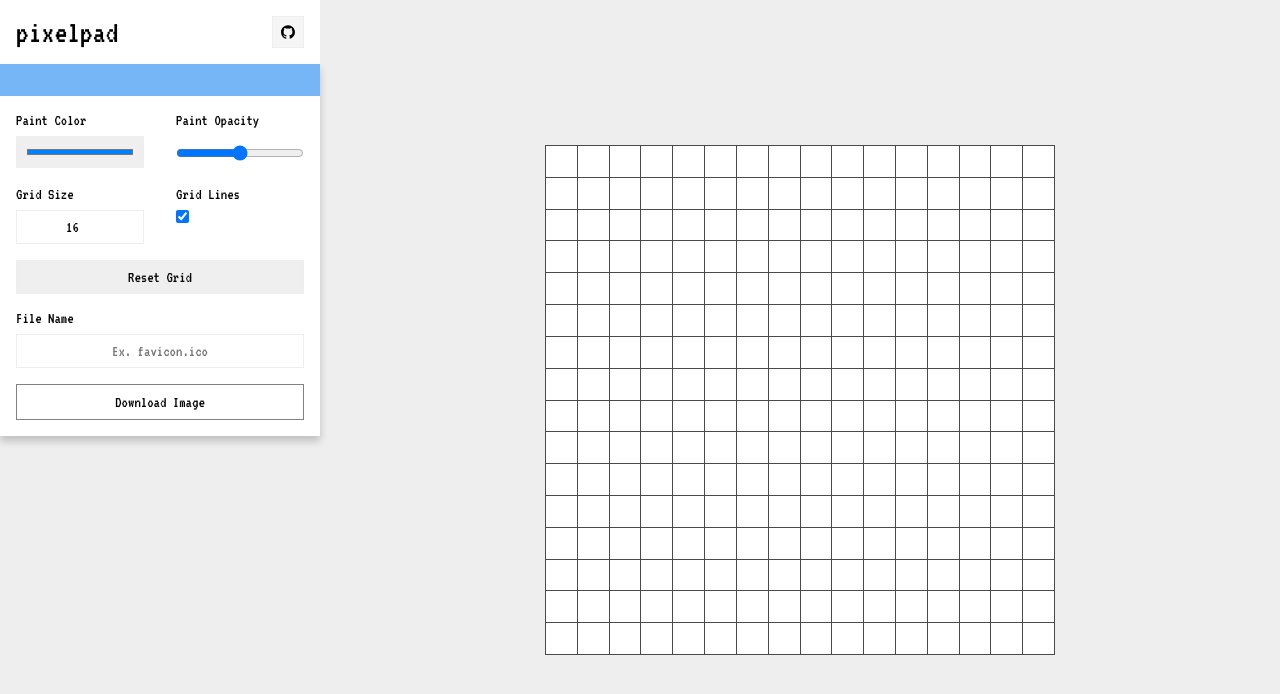
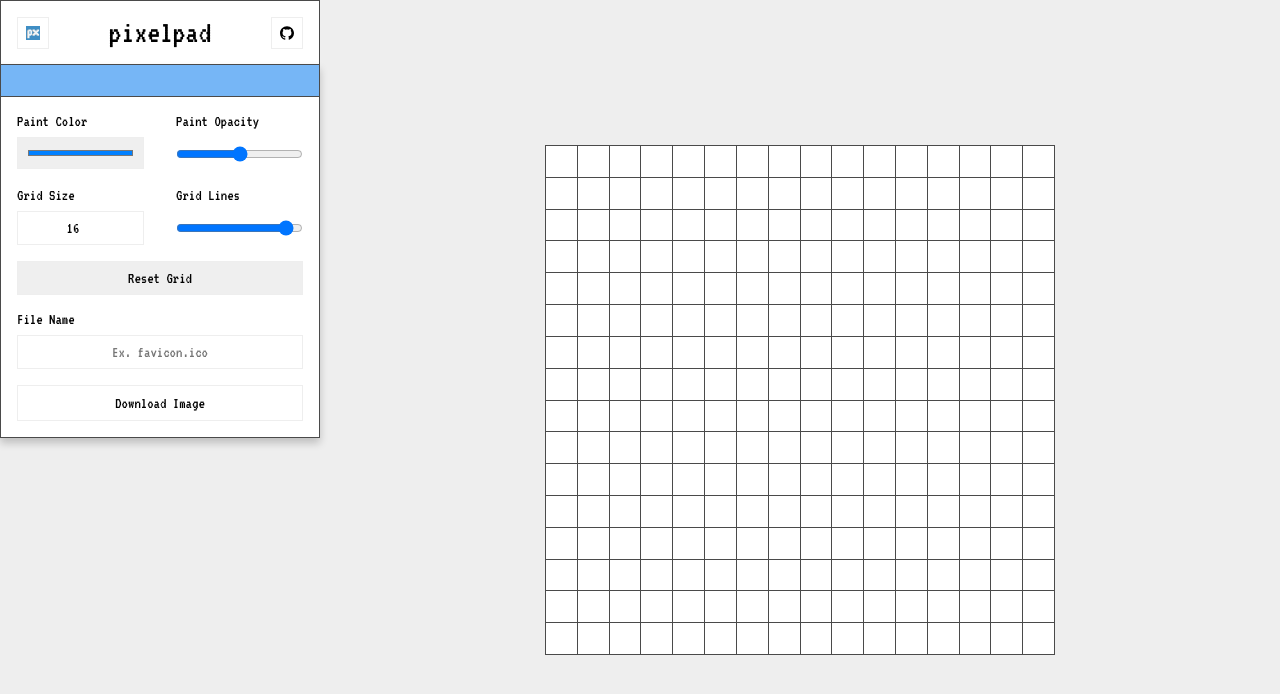
Before and after one commit to mgg9xv/jquery-sketchpad, a website built with webpack: page index.html in a window 1280 px wide. Both pictures are taken after a click on the link "Download Image". Built offline with nearby package versions, Linux system fonts and the light colour scheme.

Commit message:
More style changes

```diff
--- a/index.html
+++ b/index.html
@@ -14,11 +14,15 @@
         <main id="main-container">
             <section id="control-section" class="control-section-visible">
                 <nav id="main-navigation">
+                    <a class="button">
+                        <img id="preview-image" class="svg-icon" src="images/pixelpad-favicon.ico">
+                    </a>
                     <h1 id="main-heading">pixelpad</h1>
                     <a class="button"
                        href="https://github.com/mggwxyz/pixelpad">
                         <img class="svg-icon" src="./images/github-mark.svg">
                     </a>
+
                 </nav>
                 <div id="control-panel">
                     <div class="control-panel-row light-gray">
@@ -34,7 +38,6 @@
                         <div class="row-item-1-2">
                             <label for="paint-opacity-input" class="form-label">Paint Opacity</label>
                             <input id="paint-opacity-input" class="input-block"
-                                aria-describedby="opacity-addon"
                                 type="range"
                                 min="0"
                                 max="100"
@@ -53,16 +56,15 @@
                             />
                         </div>
                         <div class="row-item-1-2">
-                            <div class="checkbox">
-                                <label class="form-label">
-                                    Grid Lines
-                                </label>
-                                <input id="grid-toggle"
-                                       type="checkbox"
-                                       value=""
-                                       checked
-                                />
-                            </div>
+                            <label class="form-label">
+                                Grid Lines
+                            </label>
+                            <input id="grid-toggle" class="input-block"
+                                   type="range"
+                                   min="0"
+                                   max="1"
+                                   value="1"
+                                   step="1">
                         </div>
                     </div>
                     <div class="control-panel-row">
@@ -78,7 +80,7 @@
                         </div>
                     </div>
                     <form class="control-panel-row text-center">
-                        <a id="download-button" class="row-item-only input-block" tabindex="0">Download Image</a>
+                        <a id="download-button" class="row-item-only input-block">Download Image</a>
                     </form>
                 </div>
             </section>
--- a/src/js/index.js
+++ b/src/js/index.js
@@ -4,7 +4,7 @@ $(document).ready(function(){
     var state = {
         drawing: false,
         gridSize: 16,
-        paintRGBA: 'rgba(0,128,255,0.5)'
+        paintRGBA: 'rgba(0,128,255,0.5)',
     };
 
     // Initializing functions
@@ -52,8 +52,8 @@ $(document).ready(function(){
         }
     }
 
-    // Downloads the pixelpad image as a png file
-    function downloadImage(link){
+    // Gets the image that is drawn on the canvas
+    function getCanvasImage(){
 
         // Setup an HTML canvas that isn't added to DOM but used to create a png
         // that the user downloads
@@ -98,11 +98,21 @@ $(document).ready(function(){
         // Set image data for the canvas image to be downloaded
         imgData.data = data;
         ctx.putImageData(imgData,0,0);
-        link.href= canvas.toDataURL();
+        var previewImage = canvas.toDataURL();
+        $('#preview-image').attr('src', previewImage);
+
+        return previewImage;
+    }
+
+    // Downloads the pixelpad image as a png file
+    function downloadImage(link){
+
+        var previewImage = getCanvasImage();
+        link.href = previewImage;
 
         // Get file name to save image under
         var fileName = $('#file-name-input').val();
-        link.download = fileName ? fileName : 'image.png';
+        link.download = fileName ? fileName : 'favicon.ico';
     }
 
     // Resizes the pixel grid to fit nicely inside of the #grid-section
@@ -120,7 +130,7 @@ $(document).ready(function(){
 
     // Toggle grid lines based on grid-toggle checkbox
     function toggleGridLines(){
-        if( this === document || this.checked) {
+        if( this === document || $('#grid-toggle').val() === "1") {
             $('table, th, td ').css('border','1px solid black');
         } else {
             $('table, th, td ').css('border','none');
@@ -171,6 +181,7 @@ $(document).ready(function(){
     $(document).on('mouseup touchend', '.pixel', function(event){
         event.preventDefault();
         state.drawing = false;
+        getCanvasImage();
     });
 
 });
--- a/src/scss/style.scss
+++ b/src/scss/style.scss
@@ -6,7 +6,6 @@ $color-medium-gray: #818181;
 $color-dark-gray: #4a4a4a;
 $color-black: #2b2b2b;
 $color-light-blue: #498bff;
-
 
 * {
   box-sizing: border-box;
@@ -38,14 +37,25 @@ td {
   background-color: white;
   padding: 0;
   border: 1px solid $color-dark-gray;
+  outline: 4px solid transparent;
 
   &:hover {
     outline: 4px solid $color-light-blue;
   }
 }
 
+a {
+  text-decoration: none;
+  color: black;
+  border: 1px solid $color-dark-gray;
+
+  &#download-button:focus, &#download-button:focus {
+    background-color: #498bff;
+  }
+}
+
 .button {
-  background-color: $color-white;
+  background-color: white;
   margin: 0;
   border: 1px solid $color-light-gray;
   padding: 0.5rem;
@@ -112,7 +122,8 @@ td {
   background-color: white;
   color: black;
 
-  border: 0;
+  border: 1px solid $color-dark-gray;
+  border-bottom: none;
   padding: 1rem;
 
   height: 4rem;
@@ -151,13 +162,13 @@ td {
   height: 2rem;
   width: 100%;
   text-align: center;
+  border-bottom: 1px solid $color-dark-gray;
 }
 
 #grid-toggle {
   vertical-align: middle;
   display: block;
   text-align: center;
-  font-size: 32px;
 }
 
 #grid-panel {
@@ -185,6 +196,7 @@ td {
   background-color: white;
   color: black;
   box-shadow: 0px 5px 8px rgba(0, 0, 0, 0.2);
+  border: 1px solid $color-dark-gray;
 }
 
 #control-section {
@@ -194,7 +206,6 @@ td {
   width: 100%;
   transition: transform 0.5s;
   transform: translateX(-100%);
-  //border-right: 2px solid $color-light-gray;
 }
 
 #control-section.control-section-visible {
```
Also changed, not shown: dist/bundle.css, dist/bundle.js, 1 other file.
